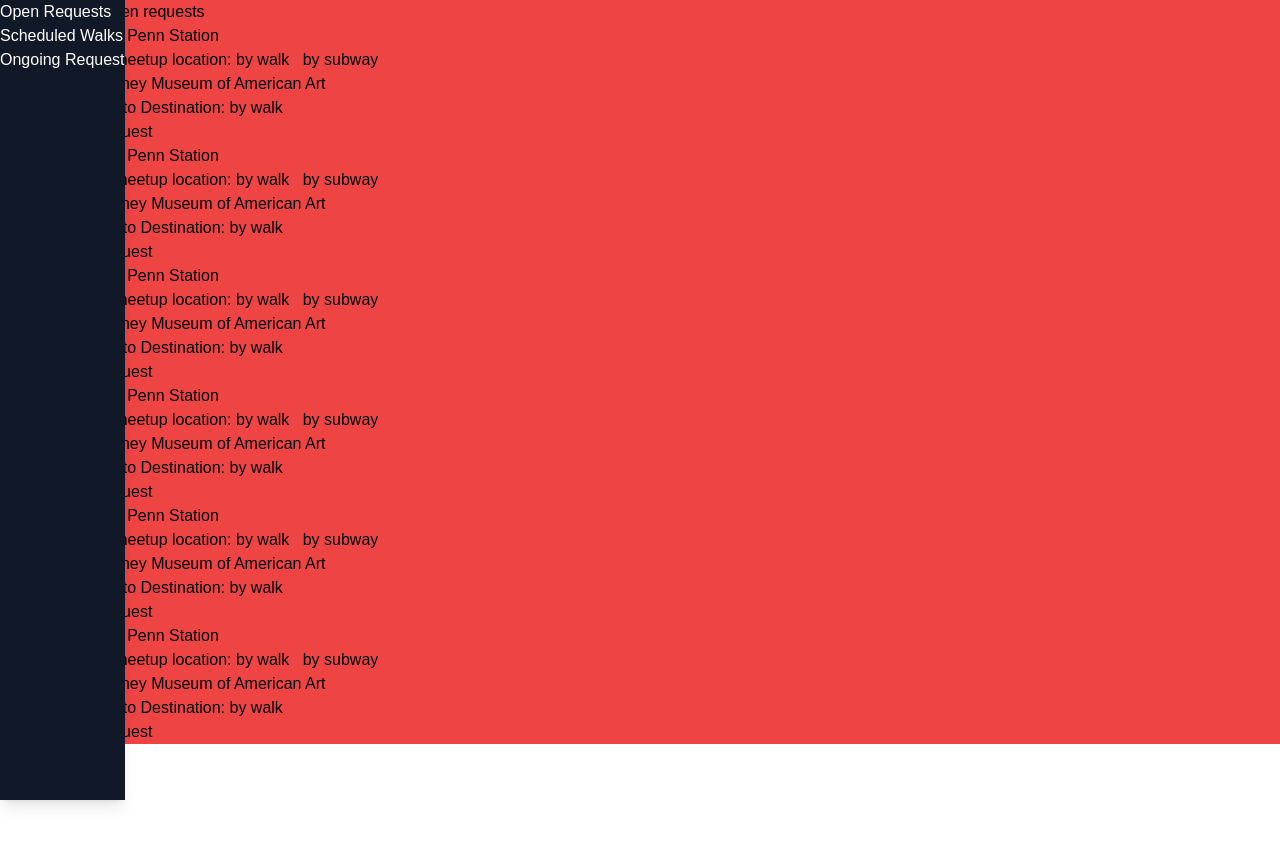
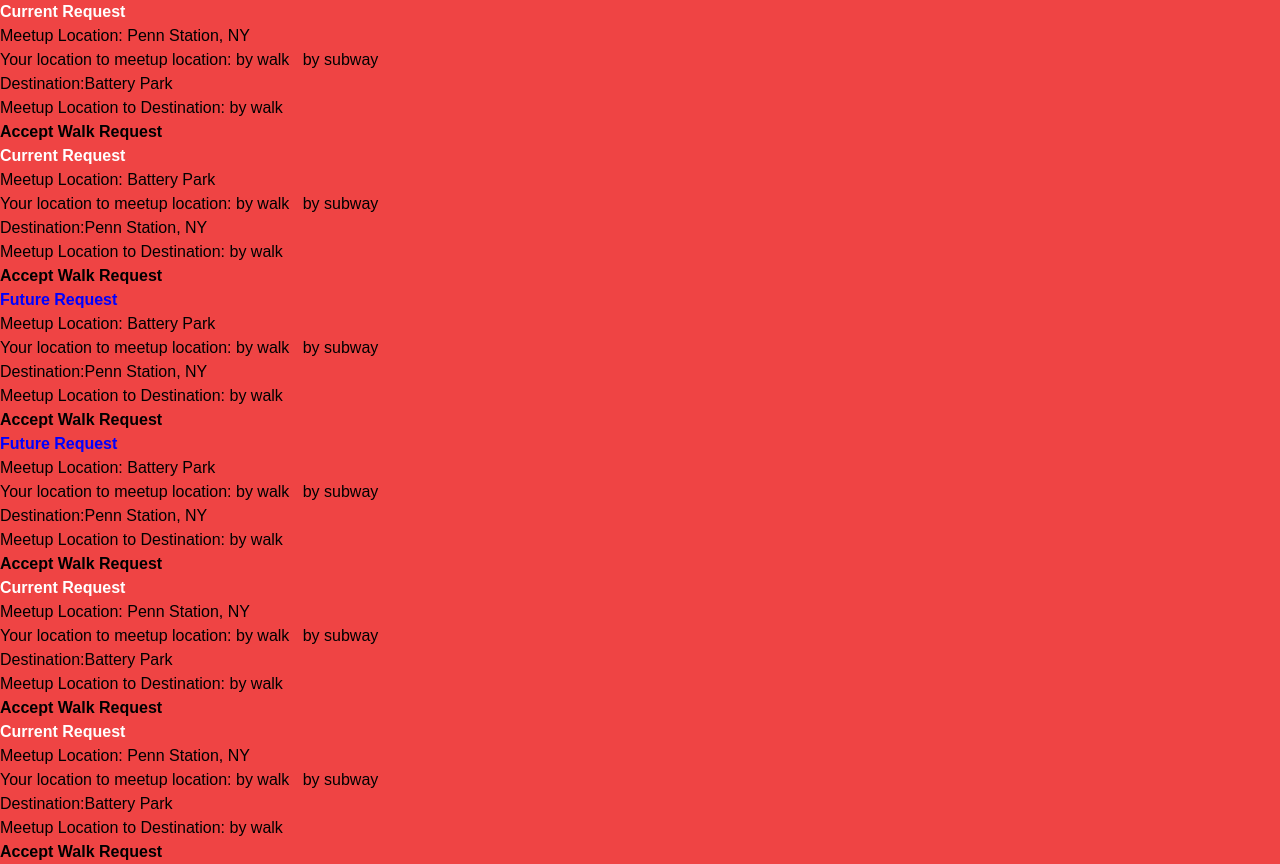
Before and after one commit to katherine84522/PONY-New-York-frontend, a React (Vite) app: page /openrequests in a window 1280 px wide. Before the commit the page ends 800 px from the top, so only its background shows below. Built offline with nearby package versions, Linux system fonts and the light colour scheme; no server answers; data requests are answered from the project's data file.

Commit message:
updated a lot of stuff

```diff
--- a/src/App.jsx
+++ b/src/App.jsx
@@ -70,9 +70,9 @@
         <Route path="/protectorscheduledwalk" element={<ProtectorScheduledWalk />} />
         <Route path="/walkerscheduledwalk" element={<WalkerScheduledWalk />} />
         <Route path="/walkersignup" element={<WalkerSignup />} />
-        <Route path="/requestform" element={<RequestForm />} />
+        <Route path="/requestform" element={<RequestForm setOngoingRequest={setOngoingRequest} ongoingRequest={ongoingRequest} />} />
         <Route path="/walkerhistory" element={<WalkerHistory setPastRequest={setPastRequest} pastRequest={pastRequest} />} />
-        <Route path="/walkerongoingrequest" element={<WalkerOngoing />} />
+        <Route path="/walkerongoingrequest" element={<WalkerOngoing ongoingRequest={ongoingRequest} coords={coords} />} />
         <Route path="/pastrequest" element={<PastRequest pastRequest={pastRequest} />} />
         <Route path="/openrequestcard" element={<OpenRequestCard setOngoingRequest={setOngoingRequest} />} />
       </Routes>
--- a/src/OngoingRequest.jsx
+++ b/src/OngoingRequest.jsx
@@ -6,6 +6,7 @@
     Marker,
     DirectionsRenderer,
 } from '@react-google-maps/api'
+import { useNavigate } from 'react-router-dom'
 
 const libraries = ['places']
 
@@ -16,7 +17,7 @@
     const [duration, setDuration] = useState('')
     const [travelMode, setTravelMode] = useState('WALKING')
     const [instructions, setInstructions] = useState([])
-    const [destination, setDestination] = useState(ongoingRequest.end_location)
+    const [destination, setDestination] = useState(ongoingRequest.start_location)
     // ongoingRequest.start_location
 
     const { isLoaded } = useJsApiLoader({
@@ -63,11 +64,34 @@
         setDestination(ongoingRequest.end_location)
     }
 
+    const navigate = useNavigate()
+
+    const handleComplete = () => {
+        const request = async () => {
+            let req = await fetch(`http://localhost:3000/requests/${ongoingRequest.id}`, {
+                method: 'PATCH',
+                headers: {
+                    "Content-Type": "application/json"
+                },
+                body: JSON.stringify({
+                    completed: true,
+                    current: true
+                }),
+            })
+        }
+        request()
+        navigate('/openrequests')
+
+    }
+
+    const handleCancel = () => {
+        navigate('/openrequests')
+    }
+
 
 
     return isLoaded ? (
         <div>
-            < ProtectorNavBar />
             <p> Meetup Location: {ongoingRequest.start_location}</p>
             <p>Distance: {distance} </p>
             <p>Duration: {duration} </p>
@@ -95,8 +119,8 @@
             </GoogleMap>
             <div>{instructions}</div>
             <button onClick={() => { handleClick() }}>Meet with Walker, walk towards destination</button>
-            <button>Walk Completed</button>
-            <button>Cancel Walk</button>
+            <button onClick={() => { handleComplete() }}>Walk Completed</button>
+            <button onClick={() => { handleCancel() }}>Cancel Walk</button>
         </div>
     ) : <></>
 
--- a/src/OpenRequestCard.jsx
+++ b/src/OpenRequestCard.jsx
@@ -1,5 +1,6 @@
 import { useJsApiLoader } from '@react-google-maps/api'
 import { useEffect, useState } from 'react'
+import { useNavigate } from 'react-router-dom'
 
 const libraries = ['places']
 
@@ -59,22 +60,25 @@
 
     }, [isLoaded])
 
+    const navigate = useNavigate()
 
     const handleClick = () => {
         if (request.current) {
             setOngoingRequest(request)
+        } else {
+            navigate("/protectorscheduledwalk")
         }
     }
 
 
     return (
         <div>
-            {/* <p>request.current? `Current Request: Future Request</p> */}
-            <p>Meetup Location: Penn Station</p>
+            {request.current ? (<p style={{ color: 'white' }}><b>Current Request</b></p>) : (<p style={{ color: 'blue' }}><b>Future Request</b></p>)}
+            <p>Meetup Location: {request.start_location}</p>
             <p>Your location to meetup location:<b>{duration}</b> by walk &nbsp; <b>{MTAduration}</b> by subway </p>
-            <p>Destination: Whitney Museum of American Art</p>
-            <p>Meetup Location to Destination: {duration1} by walk </p>
-            <button onClick={() => { handleClick() }}>Accept Walk Request</button>
+            <p>Destination:{request.end_location}</p>
+            <p>Meetup Location to Destination: <b>{duration1}</b> by walk </p>
+            <button onClick={() => { handleClick() }}><b>Accept Walk Request</b></button>
         </div>
     )
 }
--- a/src/OpenRequests.jsx
+++ b/src/OpenRequests.jsx
@@ -12,8 +12,9 @@
         const request = async () => {
             let req = await fetch(`http://localhost:3000/requests`)
             let res = await req.json()
-            setRequests(res)
-            console.log(res)
+            const notCompletedRequests = res.filter(request => { return request.completed === false })
+            setRequests(notCompletedRequests)
+
         }
         request();
     }, []);
@@ -33,8 +34,7 @@
 
     return (
         <div className='flex flex-col bg-red-500'>
-            <div>These are the open requests</div>
-            < ProtectorNavBar />
+            {/* < ProtectorNavBar /> */}
             {
                 requests.map((request, i) => {
                     return (
--- a/src/ProtectorScheduledWalk.jsx
+++ b/src/ProtectorScheduledWalk.jsx
@@ -8,9 +8,11 @@
         const request = async () => {
             let req = await fetch('http://localhost:3000/requests')
             let res = await req.json()
-            setScheduledWalks(res)
+
             console.log(scheduledWalks)
-            // do a filter for only current == false
+
+            const renderedWalks = res.filter(walk => { return walk.current === false })
+            setScheduledWalks(renderedWalks)
         }
         request()
     }, [])
--- a/src/RequestForm.jsx
+++ b/src/RequestForm.jsx
@@ -2,13 +2,14 @@
 import { useState, useEffect } from 'react';
 import WalkerNavBar from './WalkerNavBar'
 
-const RequestForm = () => {
+const RequestForm = ({ setOngoingRequest, ongoingRequest }) => {
     const [start, setStart] = useState("")
     const [end, setEnd] = useState("")
     const [message, setMessage] = useState("")
     const [current, setCurrent] = useState(true)
     const [date, setDate] = useState(new Date().toISOString().slice(0, 10));
     const [time, setTime] = useState(new Date().toISOString().slice(11, 16));
+    const [showMessage, setShowMessage] = useState(false)
 
     const handleDateChange = (e) => {
         setDate(e.target.value);
@@ -54,10 +55,18 @@
                 current,
             }),
         })
-        let res = req.json()
-        console.log(res)
+        let res = await req.json()
 
-        navigate('/walkerongoingrequest')
+
+
+        if (current) {
+            setShowMessage(true)
+            setOngoingRequest(res)
+            console.log(ongoingRequest)
+        }
+        else {
+            navigate('/walkerscheduledwalk')
+        }
 
     }
 
@@ -96,6 +105,12 @@
                         <br /><label>Message:</label>
                         <input onChange={(e) => { setMessage(e.target.value) }} type="text" placeholder="" /><br />
                         <input type="submit" />
+                        {
+                            showMessage &&
+                            <div>
+                                <h2> Waiting for a protector...</h2>
+                            </div>
+                        }
                     </div>
                 </form>
             </div>
--- a/src/WalkerHistory.jsx
+++ b/src/WalkerHistory.jsx
@@ -9,8 +9,11 @@
         const request = async () => {
             let req = await fetch('http://localhost:3000/requests')
             let res = await req.json()
-            setPastWalks(res)
-            console.log(pastWalks)
+
+            const renderWalks = res.filter(walk => { return walk.completed === true })
+            setPastWalks(renderWalks)
+            console.log(renderWalks)
+
             // do a filter for only completed == true
         }
         request()
--- a/src/WalkerNavBar.jsx
+++ b/src/WalkerNavBar.jsx
@@ -6,7 +6,6 @@
     return (
         <div className='navbar'>
             <div className='navButtons'>
-                <NavLink to="/walkerongoingrequest" exact> Ongoing Request </NavLink>
                 <NavLink to="/requestform" exact> Request </NavLink>
                 <NavLink to="/walkerscheduledwalk" exact> Scheduled Walks </NavLink>
                 <NavLink to="/walkerhistory" exact> Request History </NavLink>
--- a/src/WalkerOngoing.jsx
+++ b/src/WalkerOngoing.jsx
@@ -1,14 +1,115 @@
-import WalkerNavBar from './WalkerNavBar'
+import { useState, useEffect } from 'react'
+import {
+    useJsApiLoader,
+    GoogleMap,
+    Marker,
+    DirectionsRenderer,
+} from '@react-google-maps/api'
+import { useNavigate } from 'react-router-dom'
 
-const WalkerOngoing = () => {
-    return (
-        <>
-            < WalkerNavBar />
-            <div>
-                <h2>Ongoing Request</h2>
-            </div>
-        </>
-    )
+const libraries = ['places']
+
+const WalkerOngoing = ({ ongoingRequest, coords }) => {
+    const [directionsResponse, setDirectionsResponse] = useState(null)
+    const [distance, setDistance] = useState('')
+    const [duration, setDuration] = useState('')
+    const [travelMode, setTravelMode] = useState('WALKING')
+    const [instructions, setInstructions] = useState([])
+    const [destination, setDestination] = useState(ongoingRequest.start_location)
+    // ongoingRequest.start_location
+
+    const { isLoaded } = useJsApiLoader({
+        googleMapsApiKey: import.meta.env.VITE_APP_GOOGLE_MAPS_API_KEY,
+        libraries: libraries,
+    })
+
+
+    useEffect(() => {
+
+        console.log(ongoingRequest)
+
+
+        if (isLoaded) {
+            async function calculateRoute() {
+                const origin = coords && coords.lat && coords.lng ? new google.maps.LatLng({ lat: coords.lat, lng: coords.lng }) : null;
+                const directionsService = new google.maps.DirectionsService()
+                if (origin) {
+                    directionsService.route({
+                        origin: origin,
+                        destination: destination,
+                        travelMode: google.maps.TravelMode[travelMode],
+                    }, (result, status) => {
+                        if (status === 'OK') {
+                            setDirectionsResponse(result);
+                            setDistance(result.routes[0].legs[0].distance.text)
+                            setDuration(result.routes[0].legs[0].duration.text)
+                            setInstructions(result.routes[0].legs[0].steps.map((step, index) => (
+                                <p key={index} dangerouslySetInnerHTML={{ __html: step.instructions }} />
+                            )))
+                        } else {
+                            console.log('Directions request failed due to ' + status);
+                        }
+                    });
+                } else { console.log(origin) }
+            }
+            calculateRoute()
+        }
+
+    }, [isLoaded, travelMode, destination])
+
+    const handleClick = () => {
+        setDirectionsResponse(null)
+        setDestination(ongoingRequest.end_location)
+    }
+
+    const navigate = useNavigate()
+
+    const handleComplete = () => {
+
+        navigate('/requestform')
+
+    }
+
+    const handleCancel = () => {
+        navigate('/requestform')
+    }
+
+
+
+    return isLoaded ? (
+        <div>
+            <p> Meetup Location: {ongoingRequest.start_location}</p>
+            <p>Distance: {distance} </p>
+            <p>Duration: {duration} </p>
+            <button onClick={() => { setTravelMode('WALKING') }}>Walking</button>
+            <button onClick={() => { setTravelMode('TRANSIT') }}>Transit</button>
+            <GoogleMap
+                zoom={15}
+                mapContainerStyle={{ width: '100%', height: '50vh' }}
+                options={{
+                    zoomControl: false,
+                    streetViewControl: false,
+                    mapTypeControl: false,
+                    fullscreenControl: false,
+                    zoom: 13
+                }}
+                onLoad={map => {
+                    const bounds = new window.google.maps.LatLngBounds();
+                    map.fitBounds(bounds);
+                }}
+            >
+                <Marker />
+                {directionsResponse && (
+                    <DirectionsRenderer directions={directionsResponse} />
+                )}
+            </GoogleMap>
+            <div>{instructions}</div>
+            <button onClick={() => { handleClick() }}>Meet with Walker, walk towards destination</button>
+            <button conClick={() => { handleComplete() }}>Walk Completed</button>
+            <button conClick={() => { handleCancel() }}>Cancel Walk</button>
+        </div>
+    ) : <></>
+
 }
 
 export default WalkerOngoing
--- a/src/WalkerScheduledWalk.jsx
+++ b/src/WalkerScheduledWalk.jsx
@@ -8,9 +8,11 @@
         const request = async () => {
             let req = await fetch('http://localhost:3000/requests')
             let res = await req.json()
-            setScheduledWalks(res)
+
+            const renderedWalks = res.filter(walk => { return walk.current === false })
+            setScheduledWalks(renderedWalks)
             console.log(scheduledWalks)
-            // do a filter for only current == false
+
         }
         request()
     }, [])
```
